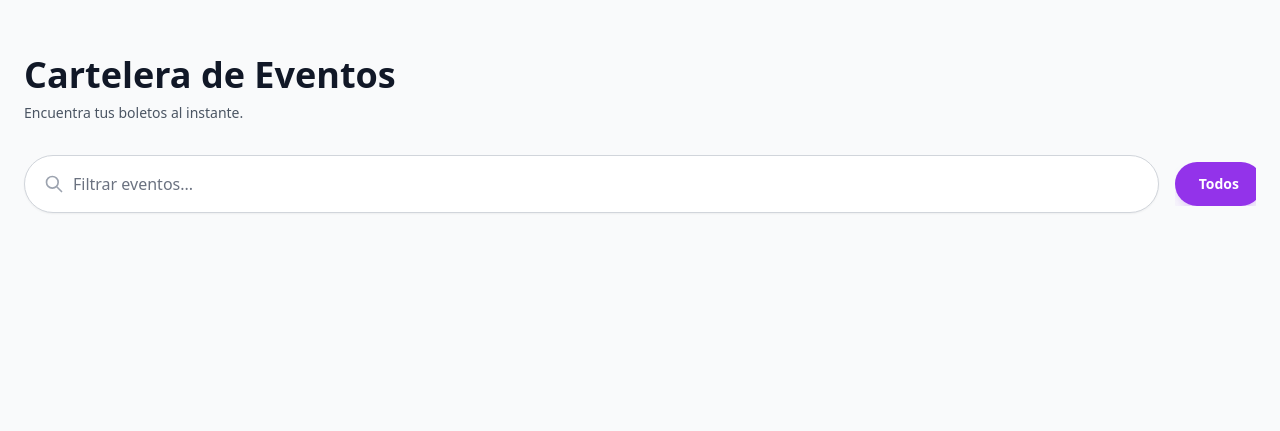
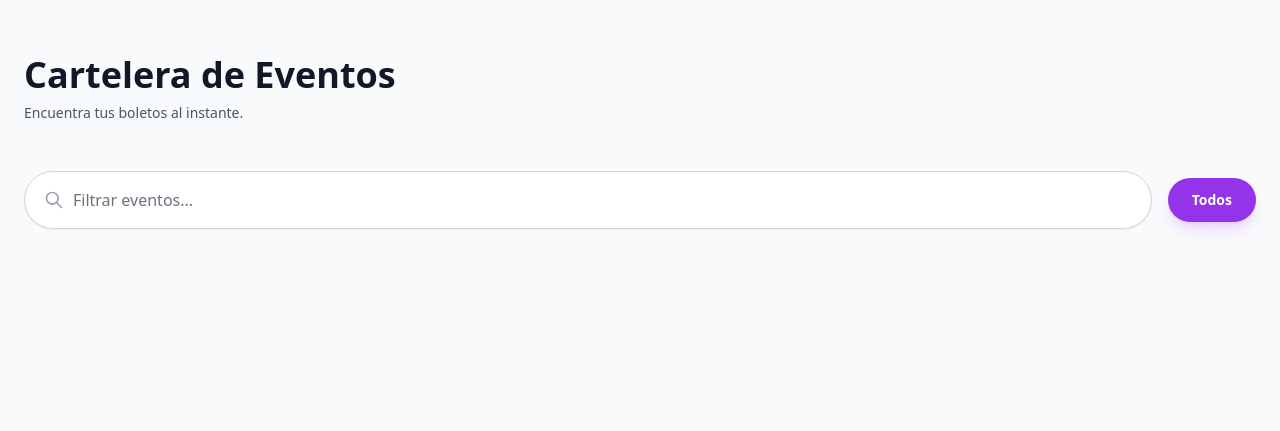
Before and after one commit to Sixtebansito/ticketnow-html, a Flask app: page /eventos in a window 1280 px wide. Shown: the part 73-504 px from the top of the page. Run offline with Flask 3, Linux system fonts and the light colour scheme; some libraries are stand-ins or nearby versions.

Commit message:
Mejora UX de filtros: fijos en pantalla y sin carrusel

```diff
--- a/templates/eventos.html
+++ b/templates/eventos.html
@@ -7,7 +7,7 @@
         <p class="text-sm text-gray-600 dark:text-gray-400">Encuentra tus boletos al instante.</p>
     </div>
 
-    <section class="max-w-7xl mx-auto px-6 mt-4 mb-16 transition-colors duration-300 buscador-inteligente"
+    <section class="max-w-7xl mx-auto px-6 mt-4 mb-16 transition-colors duration-300 buscador-inteligente sticky top-[72px] z-30 bg-gray-50 dark:bg-[#0a0a0e] py-4"
         data-es-index="false"
         data-redirect=""
         data-target=".wrapper-evento">
@@ -23,7 +23,7 @@
                 >
             </div>
 
-            <div class="flex gap-3 overflow-x-auto w-full lg:w-auto pb-2 lg:pb-0 items-center" style="scrollbar-width: none;">
+            <div class="flex flex-wrap gap-3 w-full lg:w-auto items-center">
                 <button class="btn-filtro bg-purple-600 text-white px-6 py-3 rounded-full text-sm font-semibold whitespace-nowrap transition shadow-lg shadow-purple-500/20" data-cat="todos">
                     Todos
                 </button>
--- a/templates/tienda.html
+++ b/templates/tienda.html
@@ -24,7 +24,7 @@
                     >
                 </div>
 
-                <div class="flex gap-3 overflow-x-auto w-full lg:w-auto pb-2 lg:pb-0 items-center" style="scrollbar-width: none;">
+                <div class="flex flex-wrap gap-3 w-full lg:w-auto items-center">
                     <button class="btn-filtro bg-purple-600 text-white px-6 py-3 rounded-full text-sm font-semibold whitespace-nowrap transition shadow-lg shadow-purple-500/20" data-cat="todos">
                         Todos
                     </button>
```
